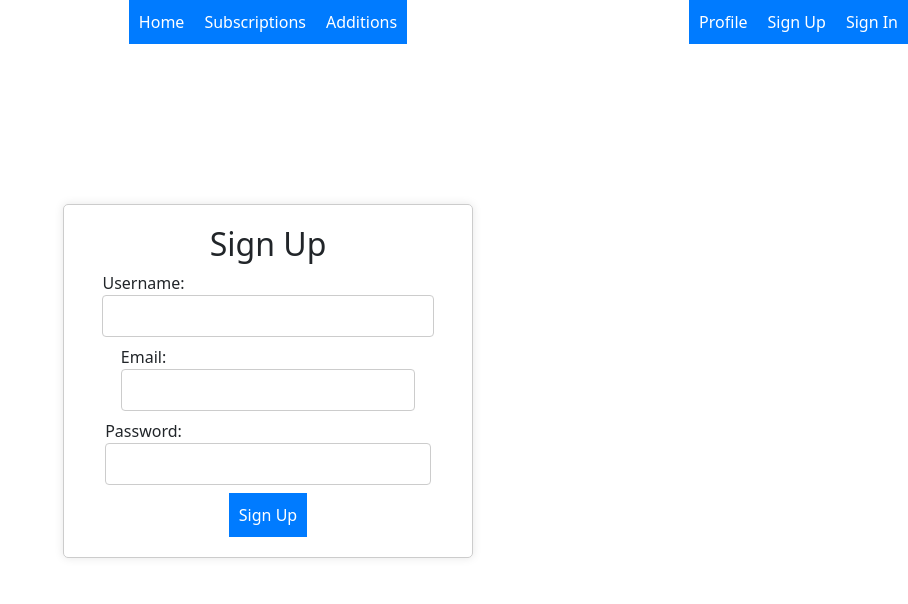
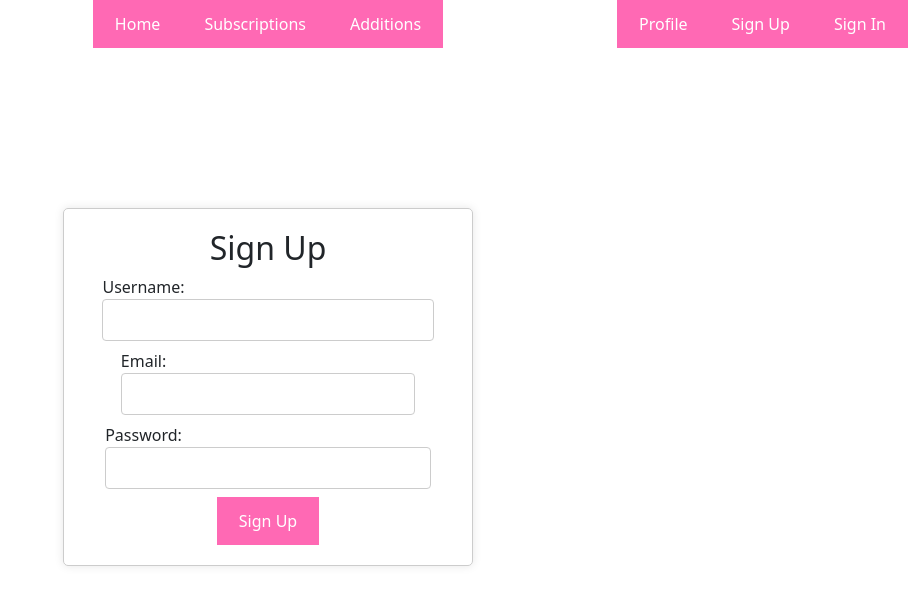
Before and after one commit to ValeriaRudenko/SocialMediaWebsiteForPets, a React (Create React App) app in the folder frontend/: page / in a window 1280 px wide. Shown: the top 604 px of the page, without its empty margins (372-1280 px from the left). Built offline with nearby package versions, Linux system fonts and the light colour scheme.

Commit message:
code refactor

```diff
--- a/frontend/src/App.js
+++ b/frontend/src/App.js
@@ -1,11 +1,9 @@
 import React from 'react';
-import Navigation from './components/Navigation';
+import Main from './components/Main';
 
 const App = () => {
   return (
-
-        <Navigation />
-
+        <Main />
   );
 };
 
--- /dev/null
+++ b/frontend/src/components/Main.css
@@ -0,0 +1,25 @@
+/* Basic styling */
+button {
+    display: inline-block;
+    padding: 10px 20px;
+    font-size: 16px;
+    text-align: center;
+    text-decoration: none;
+    border-radius: 5px;
+    cursor: pointer;
+    transition: background-color 0.3s ease-in-out, color 0.3s ease-in-out;
+}
+
+/* Default state */
+button {
+    background-color: #ff69b4; /* Pink color */
+    color: #fff; /* White text */
+    border: 2px solid #ff69b4; /* Pink border */
+}
+
+/* Hover state */
+button:hover {
+    background-color: #ff4081; /* Lighter pink on hover */
+    color: #fff; /* White text on hover */
+    border: 2px solid #ff4081; /* Lighter pink border on hover */
+}
--- /dev/null
+++ b/frontend/src/components/Main.js
@@ -0,0 +1,40 @@
+import React from 'react';
+import Home from './Home';
+import Subscriptions from './Subscriptions';
+import Additions from './Additions';
+import SignUp from './SignUp';
+import SignIn from './SignIn';
+import Profile from './Profile';
+import Navigation from './Navigation';
+import {PageProvider, usePageContext} from './PageContext'; // Make sure to import PageProvider
+import './Main.css';
+
+const Main = () => {
+    return (
+        <PageProvider>
+            <Navigation />
+            <div>
+                <div>
+                    <Content />
+                </div>
+            </div>
+        </PageProvider>
+    );
+};
+
+const Content = () => {
+    const { currentPage } = usePageContext();
+
+    return (
+        <>
+            {currentPage === 'home' && <Home />}
+            {currentPage === 'subscriptions' && <Subscriptions />}
+            {currentPage === 'adds' && <Additions />}
+            {currentPage === 'signUp' && <SignUp />}
+            {currentPage === 'signIn' && <SignIn />}
+            {currentPage === 'profile' && <Profile />}
+        </>
+    );
+};
+
+export default Main;
--- a/frontend/src/components/Navigation.js
+++ b/frontend/src/components/Navigation.js
@@ -1,45 +1,25 @@
-import React, {useState} from 'react';
-import Home from './Home';
-import Subscriptions from './Subscriptions';
-import Additions from './Additions';
-import SignUp from './SignUp';
-import SignIn from './SignIn';
-import Profile from './Profile';
-// import './Navigation.css';
+import React from 'react';
+import { usePageContext } from './PageContext';
 
 const Navigation = () => {
-    const [currentPage, setCurrentPage] = useState('signUp');
-
+    const { handlePageChange } = usePageContext();
     return (
-        <div>
-        <div className="wrapper">
         <header>
             <div className="row">
-            <div className="col"></div> {/*Empty column*/}
-            <div className="col d-flex justify-content-center">
-                <button onClick={() => setCurrentPage('home')}>Home</button>
-                <button onClick={() => setCurrentPage('subscriptions')}>Subscriptions</button>
-                <button onClick={() => setCurrentPage('adds')}>Additions</button>
-            </div>
+                <div className="col"></div>
+                <div className="col d-flex justify-content-center">
+                    <button onClick={() => handlePageChange('home')}>Home</button>
+                    <button onClick={() => handlePageChange('subscriptions')}>Subscriptions</button>
+                    <button onClick={() => handlePageChange('adds')}>Additions</button>
+                </div>
                 <div className="col d-flex justify-content-end">
-                    <button onClick={() => setCurrentPage('profile')}>Profile</button>
-                    <button onClick={() => setCurrentPage('signUp')}>Sign Up</button>
-                    <button onClick={() => setCurrentPage('signIn')}>Sign In</button>
+                    <button onClick={() => handlePageChange('profile')}>Profile</button>
+                    <button onClick={() => handlePageChange('signUp')}>Sign Up</button>
+                    <button onClick={() => handlePageChange('signIn')}>Sign In</button>
                 </div>
             </div>
         </header>
-        </div>
-        <div>
-            {currentPage === 'home' && <Home/>}
-            {currentPage === 'subscriptions' && <Subscriptions/>}
-            {currentPage === 'adds' && <Additions/>}
-            {currentPage === 'signUp' && <SignUp/>}
-            {currentPage === 'signIn' && <SignIn/>}
-            {currentPage === 'profile' && <Profile/>}
-        </div>
-        </div>
-    )
-
+    );
 };
 
 export default Navigation;
--- /dev/null
+++ b/frontend/src/components/PageContext.js
@@ -0,0 +1,26 @@
+import React, { createContext, useContext, useState } from 'react';
+
+const PageContext = createContext();
+
+export const usePageContext = () => {
+    const context = useContext(PageContext);
+    if (!context) {
+        throw new Error('usePageContext must be used within a PageProvider');
+    }
+    return context;
+};
+
+export const PageProvider = ({ children }) => {
+    const [currentPage, setCurrentPage] = useState('signUp');
+
+    const handlePageChange = (page) => {
+        setCurrentPage(page);
+    };
+
+    const value = {
+        currentPage,
+        handlePageChange,
+    };
+
+    return <PageContext.Provider value={value}>{children}</PageContext.Provider>;
+};
```
Also changed, not shown: frontend/package.json (+8 -0 lines), 1 other file (tests, documents, lock files or other folders).
